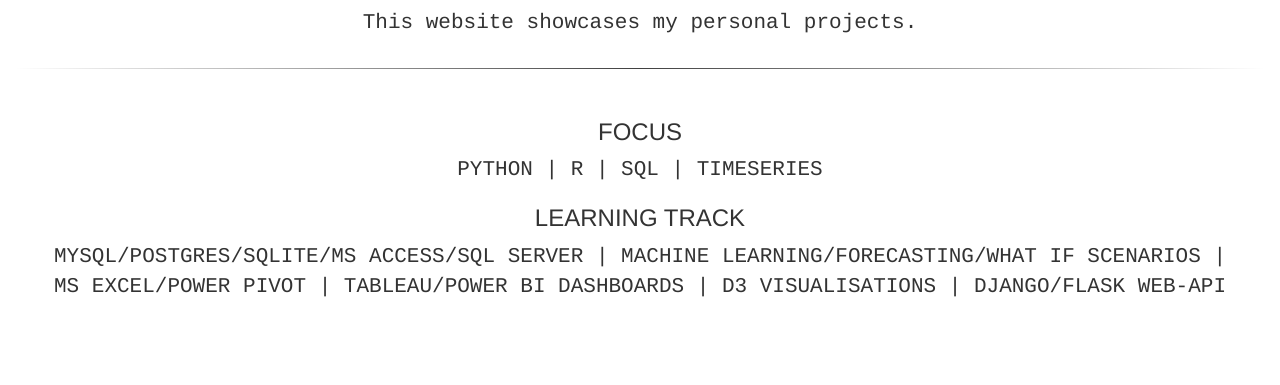
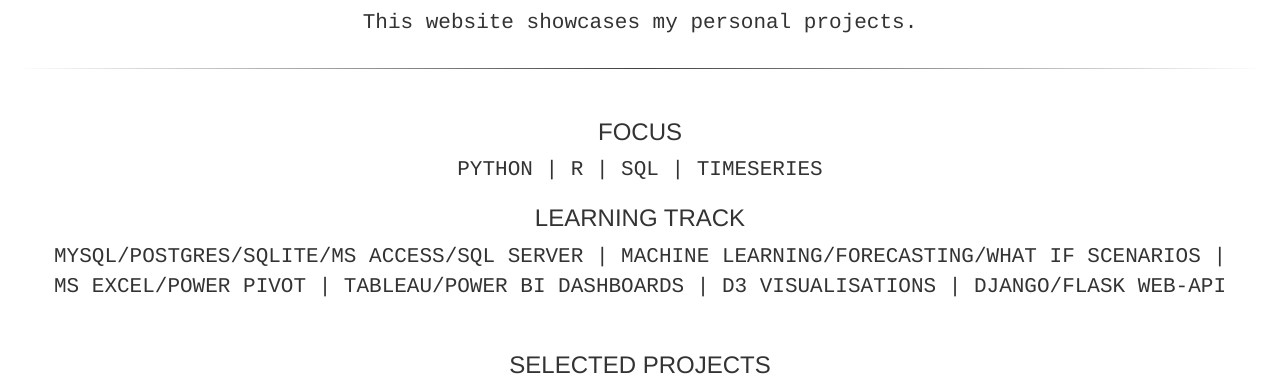
Before and after one commit to rayblick/rayblick.github.io, a plain HTML site: page index.html in a window 1280 px wide. Shown: the part 75-460 px from the top of the page. Drawn offline with nearby package versions, Linux system fonts and the light colour scheme; files whose address does not match are found by name.

Commit message:
Add title

```diff
--- a/index.html
+++ b/index.html
@@ -47,6 +47,7 @@
                       </div>
                     </div>
                     <div class="documentation-wrapper">
+                        <h3 id="sectiontitle">SELECTED PROJECTS</h3>
                         <div class="documentation-container">
                             <div class="documentation-content">
 
```
